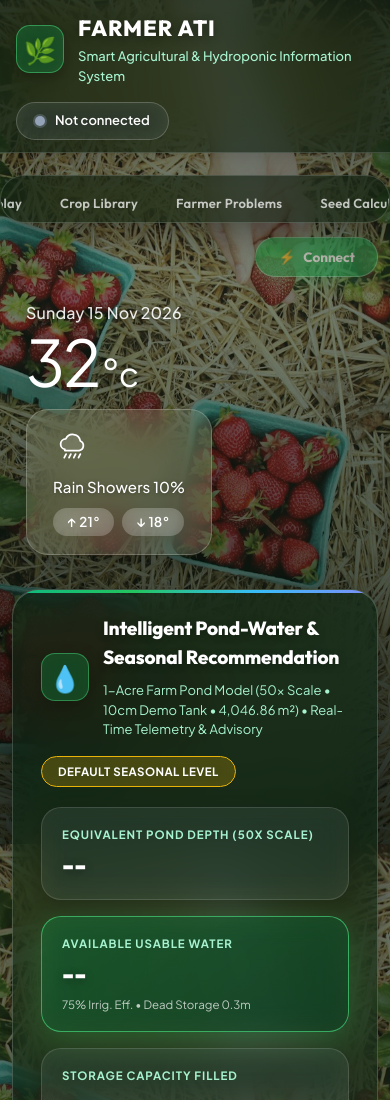
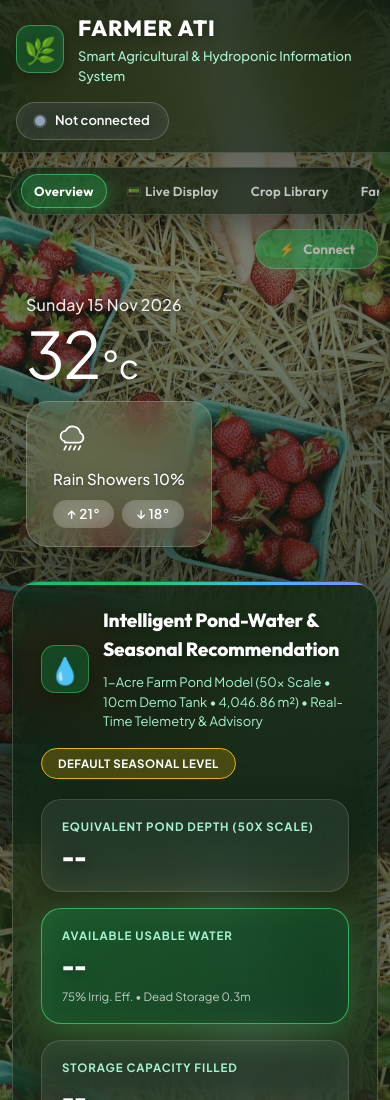
Before and after one commit to Bharathrapeti/Farmer-Ati, a plain HTML site: page index.html in a window 390 px wide. Shown: the top 1100 px of the page. Drawn offline with Linux system fonts and the light colour scheme.

Commit message:
made changes for climate widget

```diff
--- a/script.js
+++ b/script.js
@@ -1168,6 +1168,42 @@ function switchTab(tabId) {
   $$('.tab-button').forEach(b => b.classList.toggle('active', b.dataset.tab === tabId));
   $$('.tab-page').forEach(p => p.classList.toggle('active', p.id === tabId));
   document.body.classList.toggle('tab-live-active', tabId === 'tab-live');
+
+  // Smoothly scroll the activated tab button into view inside the tab bar dock
+  const activeBtn = document.querySelector(`.tab-button[data-tab="${tabId}"]`);
+  if (activeBtn) {
+    activeBtn.scrollIntoView({ behavior: 'smooth', block: 'nearest', inline: 'center' });
+  }
+}
+
+// Ensure tab-bar starts at Overview (scrollLeft = 0) and supports drag scrolling
+const tabBarEl = document.querySelector('.tab-bar');
+if (tabBarEl) {
+  let isDown = false;
+  let startX = 0;
+  let sLeft = 0;
+
+  tabBarEl.addEventListener('mousedown', (e) => {
+    isDown = true;
+    startX = e.pageX - tabBarEl.offsetLeft;
+    sLeft = tabBarEl.scrollLeft;
+  });
+
+  tabBarEl.addEventListener('mouseleave', () => { isDown = false; });
+  tabBarEl.addEventListener('mouseup', () => { isDown = false; });
+
+  tabBarEl.addEventListener('mousemove', (e) => {
+    if (!isDown) return;
+    const x = e.pageX - tabBarEl.offsetLeft;
+    const walk = (x - startX);
+    if (Math.abs(walk) > 5) {
+      e.preventDefault();
+      tabBarEl.scrollLeft = sLeft - walk;
+    }
+  });
+
+  // Reset scroll to 0 on initial page load so Overview tab is always front & visible
+  tabBarEl.scrollLeft = 0;
 }
 
 // ============================================================
--- a/style.css
+++ b/style.css
@@ -180,23 +180,44 @@ a {
 .tab-bar {
   display: flex;
   align-items: center;
-  justify-content: center;
+  justify-content: flex-start;
   gap: 8px;
-  padding: 8px 12px;
-  background: rgba(8, 26, 16, 0.60);
+  padding: 8px 14px;
+  background: rgba(8, 26, 16, 0.65);
   backdrop-filter: blur(24px) saturate(180%);
   -webkit-backdrop-filter: blur(24px) saturate(180%);
   border: 1px solid rgba(255, 255, 255, 0.16);
   border-radius: var(--radius-pill);
-  max-width: fit-content;
+  width: max-content;
+  max-width: calc(100% - 24px);
   margin: 22px auto 0;
   box-shadow: 0 12px 36px rgba(0, 0, 0, 0.42);
   overflow-x: auto;
-  scrollbar-width: none;
+  overflow-y: hidden;
+  -webkit-overflow-scrolling: touch;
+  touch-action: pan-x pan-y;
+  scroll-behavior: smooth;
+  overscroll-behavior-x: contain;
+  scrollbar-width: thin;
+  scrollbar-color: rgba(74, 222, 128, 0.45) transparent;
   position: relative;
   z-index: 10;
 }
-.tab-bar::-webkit-scrollbar { display: none; }
+.tab-bar::-webkit-scrollbar {
+  height: 4px;
+}
+.tab-bar::-webkit-scrollbar-track {
+  background: rgba(255, 255, 255, 0.04);
+  border-radius: 4px;
+  margin: 0 16px;
+}
+.tab-bar::-webkit-scrollbar-thumb {
+  background: rgba(74, 222, 128, 0.45);
+  border-radius: 4px;
+}
+.tab-bar::-webkit-scrollbar-thumb:hover {
+  background: rgba(74, 222, 128, 0.75);
+}
 
 .tab-button {
   border: 1px solid transparent;
@@ -211,6 +232,9 @@ a {
   transition: all 0.22s cubic-bezier(0.16, 1, 0.3, 1);
   white-space: nowrap;
   letter-spacing: 0.02em;
+  flex-shrink: 0;
+  user-select: none;
+  -webkit-user-select: none;
 }
 
 .tab-button:hover {
@@ -1838,11 +1862,25 @@ a {
   }
 }
 
+/* Tablet Optimization (<= 900px) */
+@media (max-width: 900px) {
+  .tab-bar {
+    max-width: calc(100% - 20px);
+    margin: 16px auto 0;
+    padding: 7px 10px;
+    gap: 6px;
+  }
+  .tab-button {
+    padding: 9px 16px;
+    font-size: 13.5px;
+  }
+}
+
 /* Ultra Small Screens (< 480px) */
 @media (max-width: 480px) {
   .site-header { padding: 12px 16px; }
-  .tab-bar { padding: 8px 12px 0; }
-  .tab-button { padding: 10px 14px; font-size: 13px; }
+  .tab-bar { padding: 6px 10px; gap: 6px; margin: 14px auto 0; }
+  .tab-button { padding: 8px 12px; font-size: 13px; }
   .main-shell { padding: 14px 12px 32px; }
   .stat-grid { grid-template-columns: 1fr 1fr; }
   .crop-grid { grid-template-columns: repeat(2, 1fr); }
```
